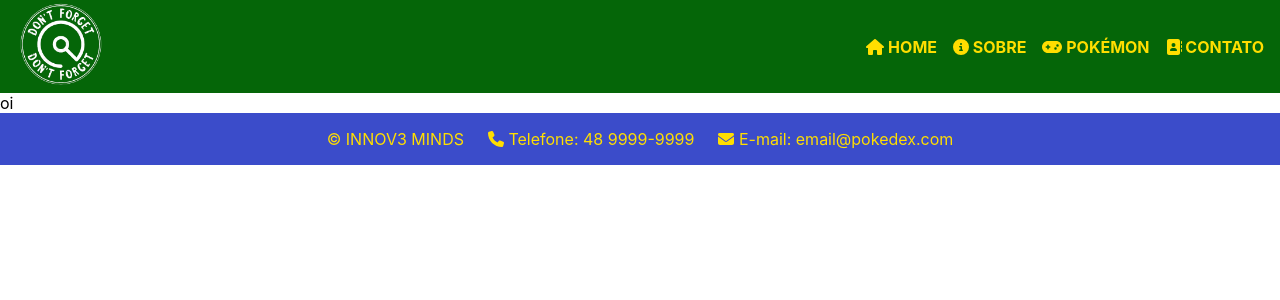
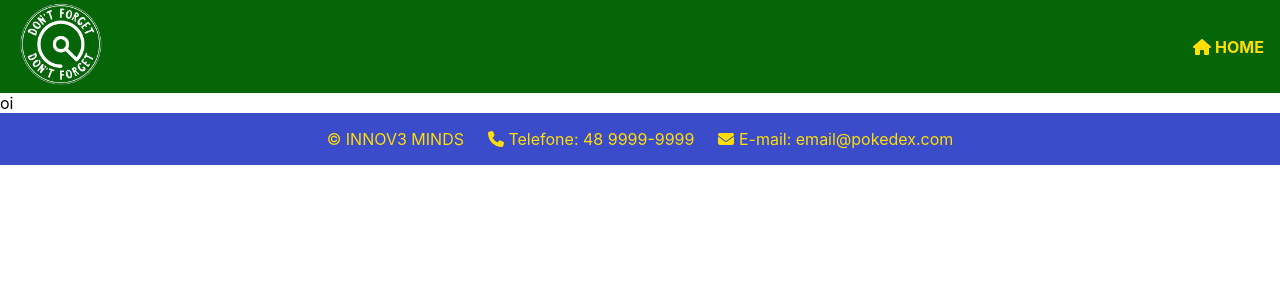
Before and after one commit to Madson-Carvalho/Dont-Forget, a React (Create React App) app: page / in a window 1280 px wide. Shown: the top 300 px of the page. Built offline with nearby package versions, Linux system fonts and the light colour scheme.

Commit message:
Ajustando links do nav

```diff
--- a/src/components/nav/Nav.js
+++ b/src/components/nav/Nav.js
@@ -9,9 +9,9 @@ function Nav() {
     return (
         <nav>
             <Link to="/"><FontAwesomeIcon icon={faHome}/> HOME</Link>
-            <Link to="#"><FontAwesomeIcon icon={faCircleInfo}/> SOBRE</Link>
+            {/* <Link to="#"><FontAwesomeIcon icon={faCircleInfo}/> SOBRE</Link>
             <Link to="/pokemon"><FontAwesomeIcon icon={faGamepad}/> POKÉMON</Link>
-            <Link to="#"><FontAwesomeIcon icon={faAddressBook}/> CONTATO</Link>
+            <Link to="#"><FontAwesomeIcon icon={faAddressBook}/> CONTATO</Link> */}
         </nav>
     )
 }
```
